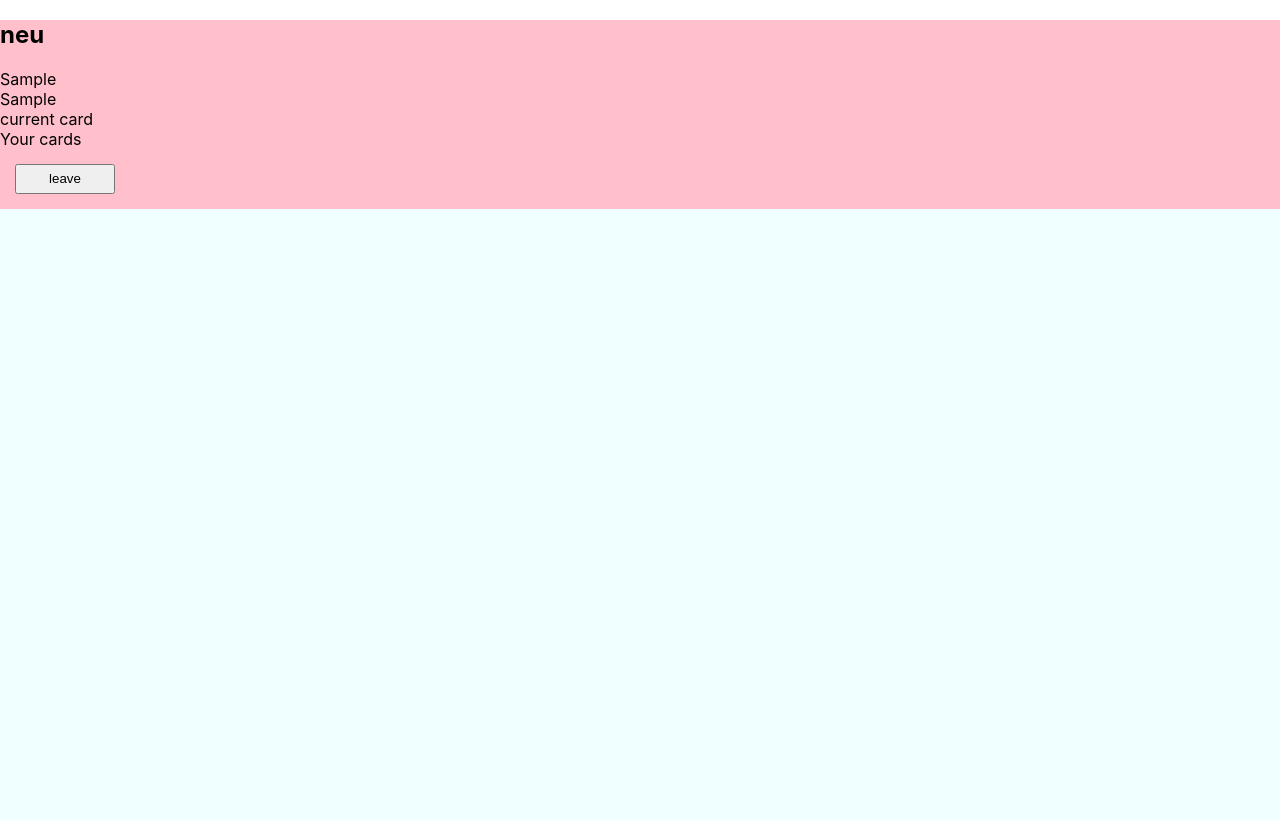
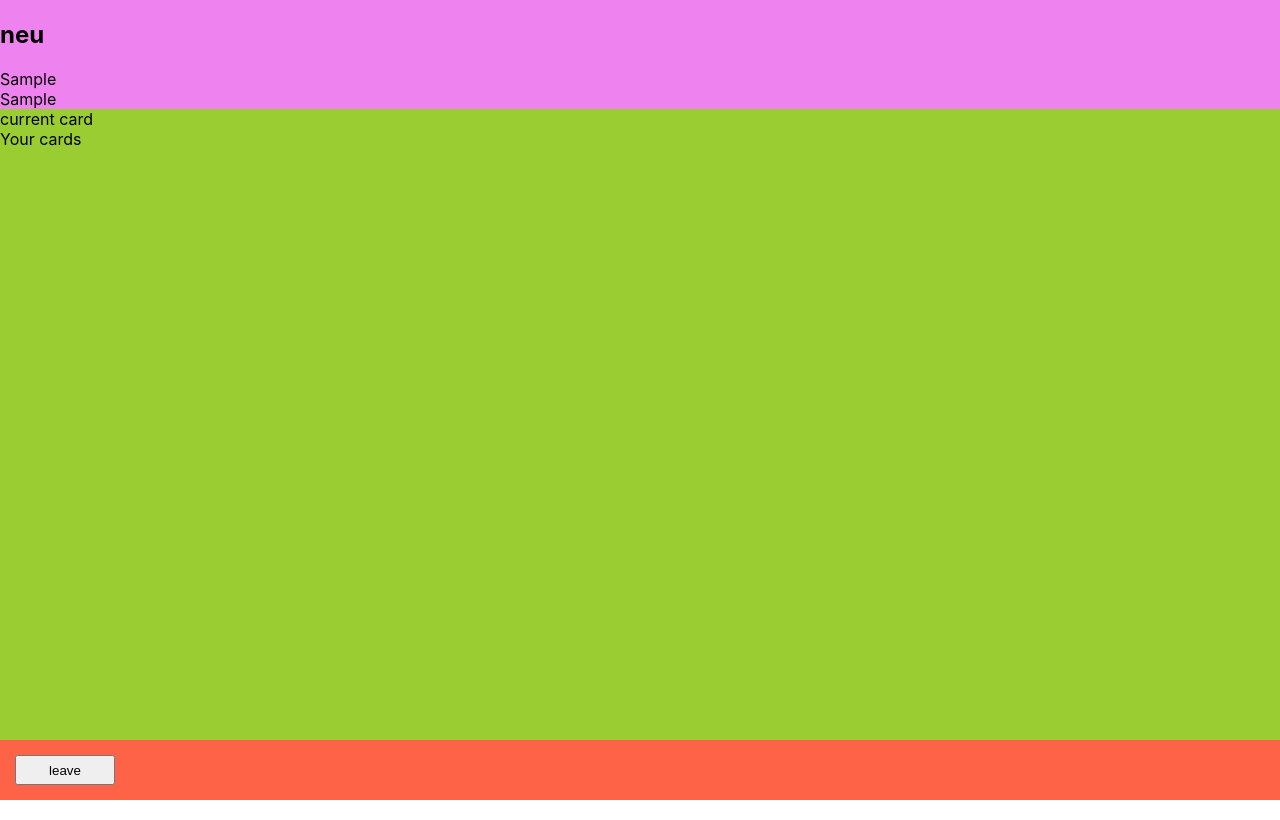
Before and after one commit to astatsuya/neu-socket, a React (Create React App) app in the folder client/: page / in a window 1280 px wide. Both pictures are taken after typing "Sample", "Sample" into the empty fields and a click on the button "Start neu!". Built offline with nearby package versions, Linux system fonts and the light colour scheme.

Commit message:
devide component

```diff
--- /dev/null
+++ b/client/src/pages/Room/Footer/index.tsx
@@ -0,0 +1,13 @@
+import "./styles.css";
+
+type Props = {
+  leaveARoom: () => void;
+};
+
+export const Footer: React.VFC<Props> = ({ leaveARoom }) => {
+  return (
+    <header className="footer-wrapper">
+      <button onClick={leaveARoom}>leave</button>
+    </header>
+  );
+};
--- /dev/null
+++ b/client/src/pages/Room/Footer/styles.css
@@ -0,0 +1,3 @@
+.footer-wrapper {
+  background-color: tomato;
+}
--- /dev/null
+++ b/client/src/pages/Room/Header/index.tsx
@@ -0,0 +1,16 @@
+import "./styles.css";
+
+type Props = {
+  username: string;
+  roomName: string;
+};
+
+export const Header: React.VFC<Props> = ({ username, roomName }) => {
+  return (
+    <header className="header-wrapper">
+      <h2>neu</h2>
+      <div>{roomName}</div>
+      <div>{username}</div>
+    </header>
+  );
+};
--- /dev/null
+++ b/client/src/pages/Room/Header/styles.css
@@ -0,0 +1,3 @@
+.header-wrapper {
+  background-color: violet;
+}
--- /dev/null
+++ b/client/src/pages/Room/Main/index.tsx
@@ -0,0 +1,29 @@
+import React from "react";
+import "./styles.css";
+
+type Props = {};
+
+/**
+ * ルール
+ * 出した合計が101を超えると負け
+ * 1~10のカード
+ * -1~10のカード
+ * 50のカード
+ * 101のカード(101になる)
+ * PASS
+ * TURN
+ * SHOT
+ * DOUBLE
+ *
+ * 各プレイヤーの手札は3枚
+ * 1枚出したら1枚引く。101までセーフで、102以上で負け
+ */
+
+export const Main: React.VFC<Props> = () => {
+  return (
+    <div className="main-wrapper">
+      <div>current card</div>
+      <div>Your cards</div>
+    </div>
+  );
+};
--- /dev/null
+++ b/client/src/pages/Room/Main/styles.css
@@ -0,0 +1,4 @@
+.main-wrapper {
+  background-color: yellowgreen;
+  height: 100%;
+}
--- a/client/src/pages/Room/index.tsx
+++ b/client/src/pages/Room/index.tsx
@@ -1,4 +1,7 @@
 import React from "react";
+import { Footer } from "./Footer";
+import { Header } from "./Header";
+import { Main } from "./Main";
 import "./styles.css";
 
 type Props = {
@@ -7,37 +10,12 @@ type Props = {
   leaveARoom: () => void;
 };
 
-/**
- * ルール
- * 出した合計が101を超えると負け
- * 1~10のカード
- * -1~10のカード
- * 50のカード
- * 101のカード(101になる)
- * PASS
- * TURN
- * SHOT
- * DOUBLE
- *
- * 各プレイヤーの手札は3枚
- * 1枚出したら1枚引く。101までセーフで、102以上で負け
- */
-
 export const Room: React.VFC<Props> = ({ username, roomName, leaveARoom }) => {
   return (
-    <div className="room-wrapper">
-      <header>
-        <h2>neu</h2>
-        <div>{roomName}</div>
-        <div>{username}</div>
-      </header>
-      <div>
-        <div>current card</div>
-        <div>Your cards</div>
-      </div>
-      <footer>
-        <button onClick={leaveARoom}>leave</button>
-      </footer>
+    <div className="room-wrapper" style={{ height: `${window.innerHeight}px` }}>
+      <Header username={username} roomName={roomName} />
+      <Main />
+      <Footer leaveARoom={leaveARoom} />
     </div>
   );
 };
--- a/client/src/pages/Room/styles.css
+++ b/client/src/pages/Room/styles.css
@@ -1,3 +1,6 @@
 .room-wrapper {
-  background-color: pink;
+  height: 100%;
+  display: flex;
+  flex-direction: column;
+  justify-content: space-between;
 }
```
